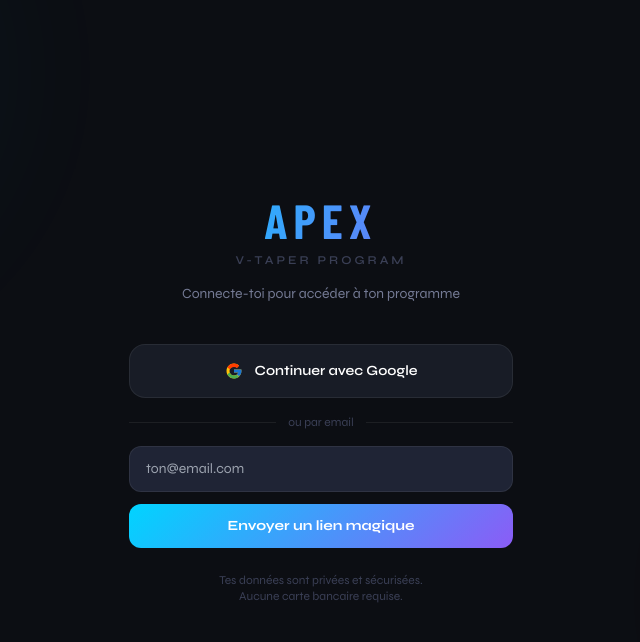
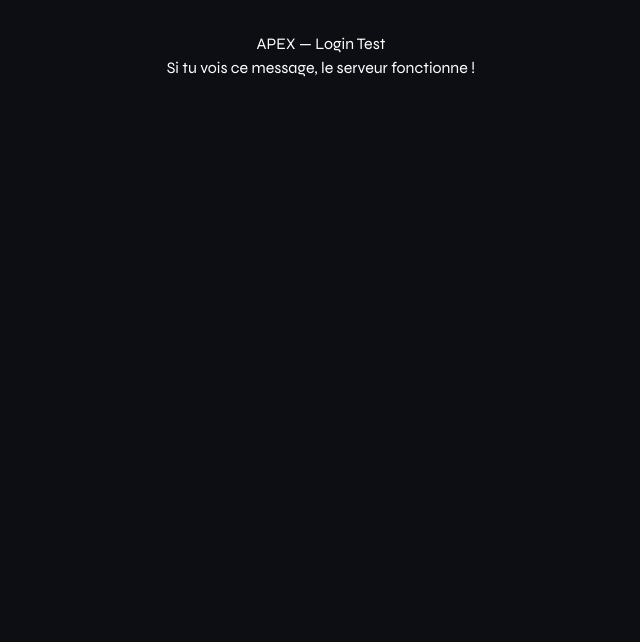
Before and after one commit to jerorome/programme-sport, a Next.js app: page /login in a window 1280 px wide. Shown: the top 642 px of the page, without its empty margins (319-959 px from the left). Built offline with nearby package versions, Linux system fonts and the light colour scheme; no server answers; a web font is replaced by a local one.

Commit message:
test: minimal login page to debug 500 error

```diff
--- a/app/login/page.tsx
+++ b/app/login/page.tsx
@@ -1,9 +1,11 @@
 // app/login/page.tsx
-// Server component wrapper — prevents static prerendering
 export const dynamic = 'force-dynamic'
 
-import LoginForm from './login-form'
-
 export default function LoginPage() {
-  return <LoginForm />
+  return (
+    <div style={{ padding: '2rem', color: 'white', textAlign: 'center' }}>
+      <h1>APEX — Login Test</h1>
+      <p>Si tu vois ce message, le serveur fonctionne !</p>
+    </div>
+  )
 }
```
